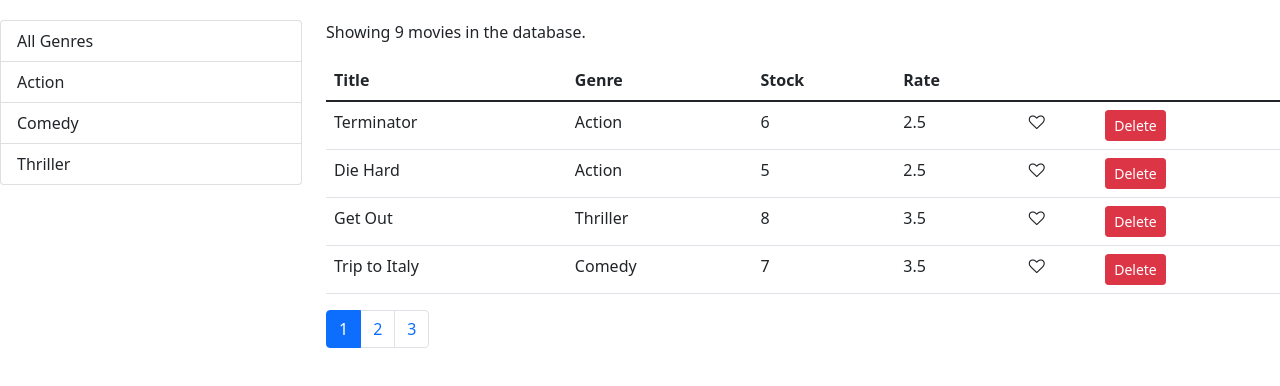
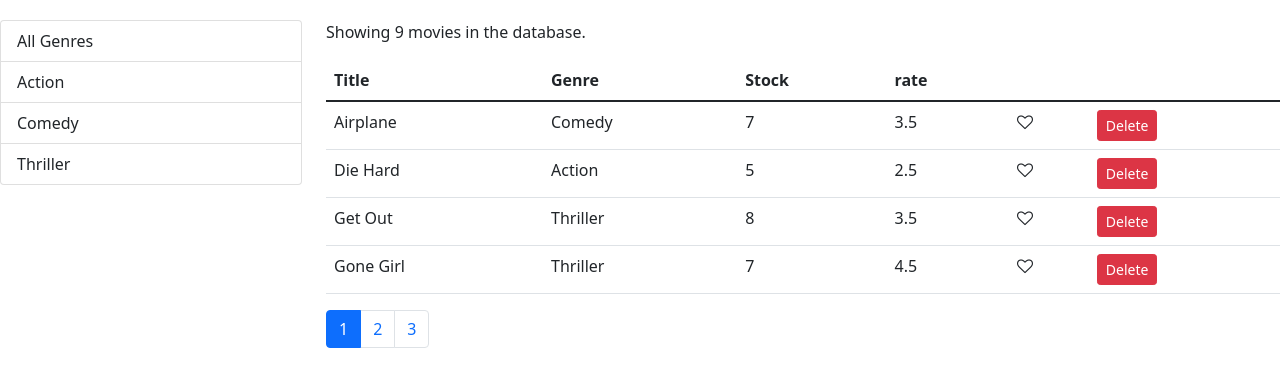
Before and after one commit to mikesouma/vidly-react, a React (Create React App) app: page /movies in a window 1280 px wide. Shown: the top 386 px of the page. Built offline with nearby package versions, Linux system fonts and the light colour scheme.

Commit message:
feature: sorting

```diff
--- a/package.json
+++ b/package.json
@@ -3,12 +3,15 @@
   "version": "0.1.0",
   "private": true,
   "dependencies": {
+    "@popperjs/core": "^2.10.2",
     "@testing-library/jest-dom": "^5.15.0",
     "@testing-library/react": "^11.2.7",
     "@testing-library/user-event": "^12.8.3",
     "bootstrap": "^5.1.3",
     "font-awesome": "^4.7.0",
+    "install": "^0.13.0",
     "lodash": "^4.17.10",
+    "popper.js": "^1.16.1",
     "prop-types": "^15.6.2",
     "react": "^17.0.2",
     "react-dom": "^17.0.2",
--- /dev/null
+++ b/src/components/common/TableBody.jsx
@@ -0,0 +1,34 @@
+import React, { Component } from 'react';
+import _ from 'lodash';
+
+class TableBody extends React.Component {
+    rencerCell = (item,column) => {
+        if (column.content) return column.content(item);
+
+        return _.get(item, column.path);
+    };
+
+    createKey = (item, column) => {
+        return item._id + (column.path || column.key);
+    }
+
+    render() {
+        const { data, columns } = this.props;
+
+        return (
+            <tbody>
+                {data.map(item => (
+                <tr key={item._id}>
+                    {columns.map(column => (
+                        <td key={this.createKey(item, column)}>
+                            {this.rencerCell(item, column)}
+                        </td>
+                    ))}
+                </tr>
+                ))}
+            </tbody>
+        );
+    }
+}
+
+export default TableBody;
--- a/src/components/common/like.jsx
+++ b/src/components/common/like.jsx
@@ -1,4 +1,4 @@
-import React, { Component } from 'react';
+import React from 'react';
 
 //Input: liked: boolean
 //Output: onclick
--- a/src/components/common/pagination.jsx
+++ b/src/components/common/pagination.jsx
@@ -1,9 +1,9 @@
-import React, { Component } from 'react';
+import React from 'react';
 import _ from 'lodash';
 import PropTypes from 'prop-types';
 
 const Pagination =  props => {
-    const { itemsCount, pageSize,currentPage, onPageChange } = props;
+    const { itemsCount, pageSize,currentPage } = props;
     console.log(currentPage);
 
     const pagesCount = Math.ceil(itemsCount / pageSize);
--- /dev/null
+++ b/src/components/common/tableHeader.jsx
@@ -0,0 +1,26 @@
+import React from 'react';
+
+class TableHeader extends React.Component {
+    raiseSort = path => {
+        const sortColumn = {...this.props.sortColumn};
+        if (sortColumn.path === path)
+            sortColumn.order = (sortColumn.order === 'asc') ? 'desc' : 'asc';
+        else{
+            sortColumn.path = path;
+            sortColumn.order = 'asc'
+        }
+        this.props.onSort(sortColumn);
+    };
+
+
+    render() {
+        return (
+        <thead>
+        <tr>
+            { this.props.columns.map(column => <th key={column.path || column.key} onClick={() => this.raiseSort(column.path)}>{ column.label }</th>) }
+        </tr>
+    </thead>);
+    }
+}
+
+export default TableHeader;
--- a/src/components/movies.jsx
+++ b/src/components/movies.jsx
@@ -1,5 +1,4 @@
-import React, { Component } from 'react';
-import Like from './common/like';
+import React from 'react';
 import { getMovies } from '../services/fakeMovieService';
 import { getGenres } from '../services/fakeGenreService';
 import 'bootstrap/dist/css/bootstrap.css';
@@ -7,20 +6,28 @@
 import Pagination from "./common/pagination";
 import { paginate } from '../utils/paginate';
 import ListGroup from './common/listGroup';
+import MoviesTable from './moviesTable';
+import _ from 'lodash';
 
 class Movies extends React.Component {
     state = {
         movies: [],
         genres: [],
         currentPage: 1,
-        pageSize: 4
+        pageSize: 4,
+        sortColumn: {path:'title', order: 'asc' }
     };
 
     componentDidMount(){
-        const genres = [{name: 'All Genres' }, ...getGenres()]
+        const genres = [{ _id: "", name: 'All Genres' }, ...getGenres()]
 
         this.setState({ movies: getMovies(), genres });
     }
+
+    handleSort = sortColumn => {
+
+        this.setState({ sortColumn })
+    };
 
     handleDelete = (movie) => {
         const movies = this.state.movies.filter(m => m._id !== movie._id);
@@ -45,7 +52,7 @@
 
     render(){
         const { length: count } = this.state.movies;
-        const { pageSize,currentPage, selectedGenre, movies: allMovies } = this.state
+        const { pageSize,currentPage, selectedGenre, movies: allMovies, sortColumn } = this.state
 
         if (count === 0) return <p> There are no movies in the database.</p>;
 
@@ -53,7 +60,9 @@
             ? allMovies.filter(m => m.genre._id === selectedGenre._id)
             : allMovies;
 
-        const movies = paginate(filtered, currentPage, pageSize);
+        const sorted = _.orderBy(filtered, [sortColumn.path], [sortColumn.order])
+
+        const movies = paginate(sorted, currentPage, pageSize);
 
         return (
            <div className="row">
@@ -66,47 +75,19 @@
                </div>
                <div className="col">
                <p>Showing {filtered.length} movies in the database.</p>
-                <table className="table">
-                <thead>
-                    <tr>
-                        <th>Title</th>
-                        <th>Genre</th>
-                        <th>Stock</th>
-                        <th>Rate</th>
-                        <th />
-                        <th />
-                    </tr>
-                </thead>
-                <tbody>
-                    {movies.map(movie => (
-                    <tr key={movie._id}>
-                        <td>{movie.title}</td>
-                        <td>{movie.genre.name}</td>
-                        <td>{movie.numberInStock}</td>
-                        <td>{movie.dailyRentalRate}</td>
-                        <td>
-                            <Like
-                            onClick={this.handleLike}
-                            liked={movie.liked} onClick={() => this.handleLike(movie)}/>
-                        </td>
-                        <td>
-                        <button
-                            onClick={() => this.handleDelete(movie)}
-                            className="btn btn-danger btn-sm">
-                                Delete
-                        </button>
-                        </td>
-                    </tr>
-                    ))}
-                </tbody>
-            </table>
+                <MoviesTable
+                    movies={movies}
+                    sortColumn={sortColumn}
+                    onLike={this.handleLike}
+                    onDelete={this.handleDelete}
+                    onSort={this.handleSort}
+                />
                 <Pagination
                     itemsCount={filtered.length}
                     pageSize={pageSize}
                     currentPage={currentPage}
                     onPageChange={this.handlePageChange}
                 />
-
                </div>
            </div>
        );
--- /dev/null
+++ b/src/components/moviesTable.jsx
@@ -0,0 +1,43 @@
+import React from 'react';
+import TableHeader from './common/tableHeader';
+import TableBody from './common/TableBody';
+import Like from './common/like';
+
+class MoviesTable extends React.Component {
+
+    columns = [
+        {path: 'title' , label: 'Title'},
+        {path: 'genre.name' , label: 'Genre'},
+        {path: 'numberInStock' , label: 'Stock'},
+        {path: 'dailyRentalRate' , label: 'rate'},
+        {
+            key: 'like',
+            content: movie => <Like liked={movie.liked} onClick={() => this.props.onLike(movie)}/>
+        },
+        {
+            key: 'delete',
+            content: movie => (<button
+                onClick={() => this.props.onDelete(movie)}
+                className="btn btn-danger btn-sm">
+                    Delete
+                </button>
+            )
+        },
+    ]
+    render() {
+        const { movies, onSort, sortColumn } = this.props;
+        return (
+                <table className="table">
+                        <TableHeader
+                            columns={this.columns}
+                            sortColumn={sortColumn}
+                            onSort={onSort}
+                        />
+                       <TableBody columns={ this.columns } data={ movies }/>
+                </table>
+        );
+    }
+}
+
+
+export default MoviesTable;
```
Also changed, not shown: 1 other file (tests, documents, lock files or other folders). Lines whose indentation alone changed are shown as unchanged.
